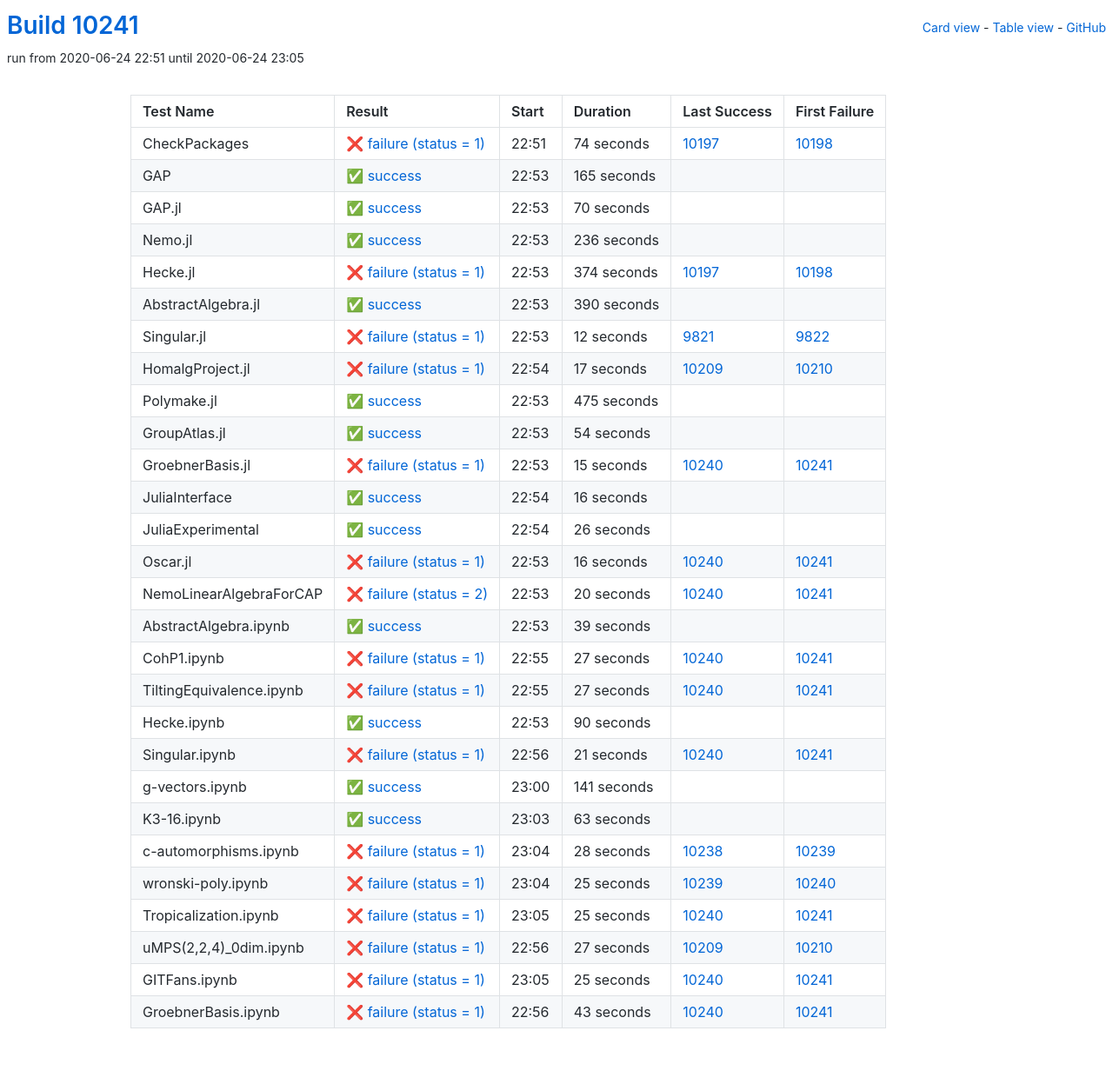
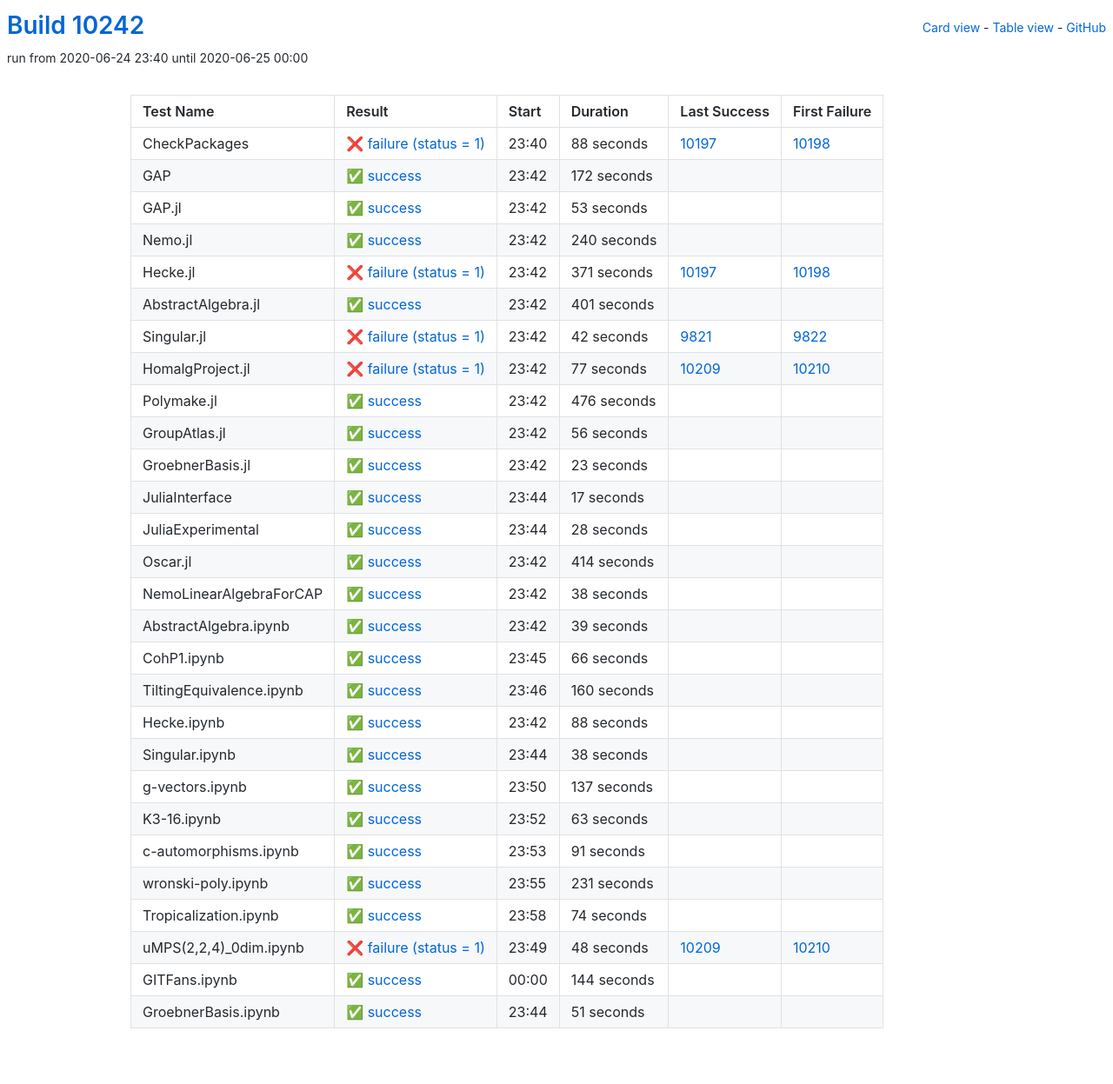
Before and after one commit to oscar-system/oscar-ci-status, a Jekyll site: the page built from table.html, in a window 1280 px wide. Shown: the whole page at 87% size. Built offline with Jekyll 4.4.1, drawn with Linux system fonts in a browser that asks for light colours.

Commit message:
Build #10242

```diff
--- a/_data/ci.yml
+++ b/_data/ci.yml
@@ -1,6 +1,6 @@
 ---
-build: 10241
-build_url: https://oscarci.mathematik.uni-kl.de/job/oscar/10241/
+build: 10242
+build_url: https://oscarci.mathematik.uni-kl.de/job/oscar/10242/
 job: oscar
 organization: oscar-system
 repo: oscar-ci-status
@@ -8,188 +8,188 @@
 tests:
 - name: CheckPackages
   id: checkpackages
-  log: https://oscarci.mathematik.uni-kl.de/job/oscar/10241/artifact/logs/build-10241/CheckPackages.log
-  start: 2020-06-24 22:51
+  log: https://oscarci.mathematik.uni-kl.de/job/oscar/10242/artifact/logs/build-10242/CheckPackages.log
+  start: 2020-06-24 23:40
   success: false
   exitcode: 1
   status: failure
-  duration: 74
+  duration: 88
   last_success: 10197
   last_success_url: https://oscarci.mathematik.uni-kl.de/job/oscar/10197/
   first_failure: 10198
   first_failure_url: https://oscarci.mathematik.uni-kl.de/job/oscar/10198/
 - name: GAP
   id: gap
-  log: https://oscarci.mathematik.uni-kl.de/job/oscar/10241/artifact/logs/build-10241/GAP.log
-  start: 2020-06-24 22:53
+  log: https://oscarci.mathematik.uni-kl.de/job/oscar/10242/artifact/logs/build-10242/GAP.log
+  start: 2020-06-24 23:42
   success: true
   exitcode: 0
   status: success
-  duration: 165
+  duration: 172
   last_success: false
   last_success_url:
   first_failure: false
   first_failure_url:
 - name: GAP.jl
   id: gap-jl
-  log: https://oscarci.mathematik.uni-kl.de/job/oscar/10241/artifact/logs/build-10241/GAP.jl.log
-  start: 2020-06-24 22:53
+  log: https://oscarci.mathematik.uni-kl.de/job/oscar/10242/artifact/logs/build-10242/GAP.jl.log
+  start: 2020-06-24 23:42
   success: true
   exitcode: 0
   status: success
-  duration: 70
+  duration: 53
   last_success: false
   last_success_url:
   first_failure: false
   first_failure_url:
 - name: Nemo.jl
   id: nemo-jl
-  log: https://oscarci.mathematik.uni-kl.de/job/oscar/10241/artifact/logs/build-10241/Nemo.jl.log
-  start: 2020-06-24 22:53
+  log: https://oscarci.mathematik.uni-kl.de/job/oscar/10242/artifact/logs/build-10242/Nemo.jl.log
+  start: 2020-06-24 23:42
   success: true
   exitcode: 0
   status: success
-  duration: 236
+  duration: 240
   last_success: false
   last_success_url:
   first_failure: false
   first_failure_url:
 - name: Hecke.jl
   id: hecke-jl
-  log: https://oscarci.mathematik.uni-kl.de/job/oscar/10241/artifact/logs/build-10241/Hecke.jl.log
-  start: 2020-06-24 22:53
+  log: https://oscarci.mathematik.uni-kl.de/job/oscar/10242/artifact/logs/build-10242/Hecke.jl.log
+  start: 2020-06-24 23:42
   success: false
   exitcode: 1
   status: failure
-  duration: 374
+  duration: 371
   last_success: 10197
   last_success_url: https://oscarci.mathematik.uni-kl.de/job/oscar/10197/
   first_failure: 10198
   first_failure_url: https://oscarci.mathematik.uni-kl.de/job/oscar/10198/
 - name: AbstractAlgebra.jl
   id: abstractalgebra-jl
-  log: https://oscarci.mathematik.uni-kl.de/job/oscar/10241/artifact/logs/build-10241/AbstractAlgebra.jl.log
-  start: 2020-06-24 22:53
+  log: https://oscarci.mathematik.uni-kl.de/job/oscar/10242/artifact/logs/build-10242/AbstractAlgebra.jl.log
+  start: 2020-06-24 23:42
   success: true
   exitcode: 0
   status: success
-  duration: 390
+  duration: 401
   last_success: false
   last_success_url:
   first_failure: false
   first_failure_url:
 - name: Singular.jl
   id: singular-jl
-  log: https://oscarci.mathematik.uni-kl.de/job/oscar/10241/artifact/logs/build-10241/Singular.jl.log
-  start: 2020-06-24 22:53
+  log: https://oscarci.mathematik.uni-kl.de/job/oscar/10242/artifact/logs/build-10242/Singular.jl.log
+  start: 2020-06-24 23:42
   success: false
   exitcode: 1
   status: failure
-  duration: 12
+  duration: 42
   last_success: 9821
   last_success_url: https://oscarci.mathematik.uni-kl.de/job/oscar/9821/
   first_failure: 9822
   first_failure_url: https://oscarci.mathematik.uni-kl.de/job/oscar/9822/
 - name: HomalgProject.jl
   id: homalgproject-jl
-  log: https://oscarci.mathematik.uni-kl.de/job/oscar/10241/artifact/logs/build-10241/HomalgProject.jl.log
-  start: 2020-06-24 22:54
+  log: https://oscarci.mathematik.uni-kl.de/job/oscar/10242/artifact/logs/build-10242/HomalgProject.jl.log
+  start: 2020-06-24 23:42
   success: false
   exitcode: 1
   status: failure
-  duration: 17
+  duration: 77
   last_success: 10209
   last_success_url: https://oscarci.mathematik.uni-kl.de/job/oscar/10209/
   first_failure: 10210
   first_failure_url: https://oscarci.mathematik.uni-kl.de/job/oscar/10210/
 - name: Polymake.jl
   id: polymake-jl
-  log: https://oscarci.mathematik.uni-kl.de/job/oscar/10241/artifact/logs/build-10241/Polymake.jl.log
-  start: 2020-06-24 22:53
+  log: https://oscarci.mathematik.uni-kl.de/job/oscar/10242/artifact/logs/build-10242/Polymake.jl.log
+  start: 2020-06-24 23:42
   success: true
   exitcode: 0
   status: success
-  duration: 475
+  duration: 476
   last_success: false
   last_success_url:
   first_failure: false
   first_failure_url:
 - name: GroupAtlas.jl
   id: groupatlas-jl
-  log: https://oscarci.mathematik.uni-kl.de/job/oscar/10241/artifact/logs/build-10241/GroupAtlas.jl.log
-  start: 2020-06-24 22:53
+  log: https://oscarci.mathematik.uni-kl.de/job/oscar/10242/artifact/logs/build-10242/GroupAtlas.jl.log
+  start: 2020-06-24 23:42
   success: true
   exitcode: 0
   status: success
-  duration: 54
+  duration: 56
   last_success: false
   last_success_url:
   first_failure: false
   first_failure_url:
 - name: GroebnerBasis.jl
   id: groebnerbasis-jl
-  log: https://oscarci.mathematik.uni-kl.de/job/oscar/10241/artifact/logs/build-10241/GroebnerBasis.jl.log
-  start: 2020-06-24 22:53
-  success: false
-  exitcode: 1
-  status: failure
-  duration: 15
-  last_success: 10240
-  last_success_url: https://oscarci.mathematik.uni-kl.de/job/oscar/10240/
-  first_failure: 10241
-  first_failure_url: https://oscarci.mathematik.uni-kl.de/job/oscar/10241/
-- name: JuliaInterface
-  id: juliainterface
-  log: https://oscarci.mathematik.uni-kl.de/job/oscar/10241/artifact/logs/build-10241/JuliaInterface.log
-  start: 2020-06-24 22:54
+  log: https://oscarci.mathematik.uni-kl.de/job/oscar/10242/artifact/logs/build-10242/GroebnerBasis.jl.log
+  start: 2020-06-24 23:42
   success: true
   exitcode: 0
   status: success
-  duration: 16
+  duration: 23
+  last_success: false
+  last_success_url:
+  first_failure: false
+  first_failure_url:
+- name: JuliaInterface
+  id: juliainterface
+  log: https://oscarci.mathematik.uni-kl.de/job/oscar/10242/artifact/logs/build-10242/JuliaInterface.log
+  start: 2020-06-24 23:44
+  success: true
+  exitcode: 0
+  status: success
+  duration: 17
   last_success: false
   last_success_url:
   first_failure: false
   first_failure_url:
 - name: JuliaExperimental
   id: juliaexperimental
-  log: https://oscarci.mathematik.uni-kl.de/job/oscar/10241/artifact/logs/build-10241/JuliaExperimental.log
-  start: 2020-06-24 22:54
+  log: https://oscarci.mathematik.uni-kl.de/job/oscar/10242/artifact/logs/build-10242/JuliaExperimental.log
+  start: 2020-06-24 23:44
   success: true
   exitcode: 0
   status: success
-  duration: 26
+  duration: 28
   last_success: false
   last_success_url:
   first_failure: false
   first_failure_url:
 - name: Oscar.jl
   id: oscar-jl
-  log: https://oscarci.mathematik.uni-kl.de/job/oscar/10241/artifact/logs/build-10241/Oscar.jl.log
-  start: 2020-06-24 22:53
-  success: false
-  exitcode: 1
-  status: failure
-  duration: 16
-  last_success: 10240
-  last_success_url: https://oscarci.mathematik.uni-kl.de/job/oscar/10240/
-  first_failure: 10241
-  first_failure_url: https://oscarci.mathematik.uni-kl.de/job/oscar/10241/
+  log: https://oscarci.mathematik.uni-kl.de/job/oscar/10242/artifact/logs/build-10242/Oscar.jl.log
+  start: 2020-06-24 23:42
+  success: true
+  exitcode: 0
+  status: success
+  duration: 414
+  last_success: false
+  last_success_url:
+  first_failure: false
+  first_failure_url:
 - name: NemoLinearAlgebraForCAP
   id: nemolinearalgebraforcap
-  log: https://oscarci.mathematik.uni-kl.de/job/oscar/10241/artifact/logs/build-10241/NemoLinearAlgebraForCAP.log
-  start: 2020-06-24 22:53
-  success: false
-  exitcode: 2
-  status: failure
-  duration: 20
-  last_success: 10240
-  last_success_url: https://oscarci.mathematik.uni-kl.de/job/oscar/10240/
-  first_failure: 10241
-  first_failure_url: https://oscarci.mathematik.uni-kl.de/job/oscar/10241/
+  log: https://oscarci.mathematik.uni-kl.de/job/oscar/10242/artifact/logs/build-10242/NemoLinearAlgebraForCAP.log
+  start: 2020-06-24 23:42
+  success: true
+  exitcode: 0
+  status: success
+  duration: 38
+  last_success: false
+  last_success_url:
+  first_failure: false
+  first_failure_url:
 - name: AbstractAlgebra.ipynb
   id: abstractalgebra-ipynb
-  log: https://oscarci.mathematik.uni-kl.de/job/oscar/10241/artifact/logs/build-10241/AbstractAlgebra.ipynb.log
-  start: 2020-06-24 22:53
+  log: https://oscarci.mathematik.uni-kl.de/job/oscar/10242/artifact/logs/build-10242/AbstractAlgebra.ipynb.log
+  start: 2020-06-24 23:42
   success: true
   exitcode: 0
   status: success
@@ -200,68 +200,68 @@
   first_failure_url:
 - name: CohP1.ipynb
   id: cohp1-ipynb
-  log: https://oscarci.mathematik.uni-kl.de/job/oscar/10241/artifact/logs/build-10241/CohP1.ipynb.log
-  start: 2020-06-24 22:55
-  success: false
-  exitcode: 1
-  status: failure
-  duration: 27
-  last_success: 10240
-  last_success_url: https://oscarci.mathematik.uni-kl.de/job/oscar/10240/
-  first_failure: 10241
-  first_failure_url: https://oscarci.mathematik.uni-kl.de/job/oscar/10241/
-- name: TiltingEquivalence.ipynb
-  id: tiltingequivalence-ipynb
-  log: https://oscarci.mathematik.uni-kl.de/job/oscar/10241/artifact/logs/build-10241/TiltingEquivalence.ipynb.log
-  start: 2020-06-24 22:55
-  success: false
-  exitcode: 1
-  status: failure
-  duration: 27
-  last_success: 10240
-  last_success_url: https://oscarci.mathematik.uni-kl.de/job/oscar/10240/
-  first_failure: 10241
-  first_failure_url: https://oscarci.mathematik.uni-kl.de/job/oscar/10241/
-- name: Hecke.ipynb
-  id: hecke-ipynb
-  log: https://oscarci.mathematik.uni-kl.de/job/oscar/10241/artifact/logs/build-10241/Hecke.ipynb.log
-  start: 2020-06-24 22:53
+  log: https://oscarci.mathematik.uni-kl.de/job/oscar/10242/artifact/logs/build-10242/CohP1.ipynb.log
+  start: 2020-06-24 23:45
   success: true
   exitcode: 0
   status: success
-  duration: 90
+  duration: 66
+  last_success: false
+  last_success_url:
+  first_failure: false
+  first_failure_url:
+- name: TiltingEquivalence.ipynb
+  id: tiltingequivalence-ipynb
+  log: https://oscarci.mathematik.uni-kl.de/job/oscar/10242/artifact/logs/build-10242/TiltingEquivalence.ipynb.log
+  start: 2020-06-24 23:46
+  success: true
+  exitcode: 0
+  status: success
+  duration: 160
+  last_success: false
+  last_success_url:
+  first_failure: false
+  first_failure_url:
+- name: Hecke.ipynb
+  id: hecke-ipynb
+  log: https://oscarci.mathematik.uni-kl.de/job/oscar/10242/artifact/logs/build-10242/Hecke.ipynb.log
+  start: 2020-06-24 23:42
+  success: true
+  exitcode: 0
+  status: success
+  duration: 88
   last_success: false
   last_success_url:
   first_failure: false
   first_failure_url:
 - name: Singular.ipynb
   id: singular-ipynb
-  log: https://oscarci.mathematik.uni-kl.de/job/oscar/10241/artifact/logs/build-10241/Singular.ipynb.log
-  start: 2020-06-24 22:56
-  success: false
-  exitcode: 1
-  status: failure
-  duration: 21
-  last_success: 10240
-  last_success_url: https://oscarci.mathematik.uni-kl.de/job/oscar/10240/
-  first_failure: 10241
-  first_failure_url: https://oscarci.mathematik.uni-kl.de/job/oscar/10241/
-- name: g-vectors.ipynb
-  id: g-vectors-ipynb
-  log: https://oscarci.mathematik.uni-kl.de/job/oscar/10241/artifact/logs/build-10241/g-vectors.ipynb.log
-  start: 2020-06-24 23:00
+  log: https://oscarci.mathematik.uni-kl.de/job/oscar/10242/artifact/logs/build-10242/Singular.ipynb.log
+  start: 2020-06-24 23:44
   success: true
   exitcode: 0
   status: success
-  duration: 141
+  duration: 38
+  last_success: false
+  last_success_url:
+  first_failure: false
+  first_failure_url:
+- name: g-vectors.ipynb
+  id: g-vectors-ipynb
+  log: https://oscarci.mathematik.uni-kl.de/job/oscar/10242/artifact/logs/build-10242/g-vectors.ipynb.log
+  start: 2020-06-24 23:50
+  success: true
+  exitcode: 0
+  status: success
+  duration: 137
   last_success: false
   last_success_url:
   first_failure: false
   first_failure_url:
 - name: K3-16.ipynb
   id: k3-16-ipynb
-  log: https://oscarci.mathematik.uni-kl.de/job/oscar/10241/artifact/logs/build-10241/K3-16.ipynb.log
-  start: 2020-06-24 23:03
+  log: https://oscarci.mathematik.uni-kl.de/job/oscar/10242/artifact/logs/build-10242/K3-16.ipynb.log
+  start: 2020-06-24 23:52
   success: true
   exitcode: 0
   status: success
@@ -272,73 +272,73 @@
   first_failure_url:
 - name: c-automorphisms.ipynb
   id: c-automorphisms-ipynb
-  log: https://oscarci.mathematik.uni-kl.de/job/oscar/10241/artifact/logs/build-10241/c-automorphisms.ipynb.log
-  start: 2020-06-24 23:04
+  log: https://oscarci.mathematik.uni-kl.de/job/oscar/10242/artifact/logs/build-10242/c-automorphisms.ipynb.log
+  start: 2020-06-24 23:53
+  success: true
+  exitcode: 0
+  status: success
+  duration: 91
+  last_success: false
+  last_success_url:
+  first_failure: false
+  first_failure_url:
+- name: wronski-poly.ipynb
+  id: wronski-poly-ipynb
+  log: https://oscarci.mathematik.uni-kl.de/job/oscar/10242/artifact/logs/build-10242/wronski-poly.ipynb.log
+  start: 2020-06-24 23:55
+  success: true
+  exitcode: 0
+  status: success
+  duration: 231
+  last_success: false
+  last_success_url:
+  first_failure: false
+  first_failure_url:
+- name: Tropicalization.ipynb
+  id: tropicalization-ipynb
+  log: https://oscarci.mathematik.uni-kl.de/job/oscar/10242/artifact/logs/build-10242/Tropicalization.ipynb.log
+  start: 2020-06-24 23:58
+  success: true
+  exitcode: 0
+  status: success
+  duration: 74
+  last_success: false
+  last_success_url:
+  first_failure: false
+  first_failure_url:
+- name: uMPS(2,2,4)_0dim.ipynb
+  id: umps-2-2-4-0dim-ipynb
+  log: https://oscarci.mathematik.uni-kl.de/job/oscar/10242/artifact/logs/build-10242/uMPS-2-2-4-_0dim.ipynb.log
+  start: 2020-06-24 23:49
   success: false
   exitcode: 1
   status: failure
-  duration: 28
-  last_success: 10238
-  last_success_url: https://oscarci.mathematik.uni-kl.de/job/oscar/10238/
-  first_failure: 10239
-  first_failure_url: https://oscarci.mathematik.uni-kl.de/job/oscar/10239/
-- name: wronski-poly.ipynb
-  id: wronski-poly-ipynb
-  log: https://oscarci.mathematik.uni-kl.de/job/oscar/10241/artifact/logs/build-10241/wronski-poly.ipynb.log
-  start: 2020-06-24 23:04
-  success: false
-  exitcode: 1
-  status: failure
-  duration: 25
-  last_success: 10239
-  last_success_url: https://oscarci.mathematik.uni-kl.de/job/oscar/10239/
-  first_failure: 10240
-  first_failure_url: https://oscarci.mathematik.uni-kl.de/job/oscar/10240/
-- name: Tropicalization.ipynb
-  id: tropicalization-ipynb
-  log: https://oscarci.mathematik.uni-kl.de/job/oscar/10241/artifact/logs/build-10241/Tropicalization.ipynb.log
-  start: 2020-06-24 23:05
-  success: false
-  exitcode: 1
-  status: failure
-  duration: 25
-  last_success: 10240
-  last_success_url: https://oscarci.mathematik.uni-kl.de/job/oscar/10240/
-  first_failure: 10241
-  first_failure_url: https://oscarci.mathematik.uni-kl.de/job/oscar/10241/
-- name: uMPS(2,2,4)_0dim.ipynb
-  id: umps-2-2-4-0dim-ipynb
-  log: https://oscarci.mathematik.uni-kl.de/job/oscar/10241/artifact/logs/build-10241/uMPS-2-2-4-_0dim.ipynb.log
-  start: 2020-06-24 22:56
-  success: false
-  exitcode: 1
-  status: failure
-  duration: 27
+  duration: 48
   last_success: 10209
   last_success_url: https://oscarci.mathematik.uni-kl.de/job/oscar/10209/
   first_failure: 10210
   first_failure_url: https://oscarci.mathematik.uni-kl.de/job/oscar/10210/
 - name: GITFans.ipynb
   id: gitfans-ipynb
-  log: https://oscarci.mathematik.uni-kl.de/job/oscar/10241/artifact/logs/build-10241/GITFans.ipynb.log
-  start: 2020-06-24 23:05
-  success: false
-  exitcode: 1
-  status: failure
-  duration: 25
-  last_success: 10240
-  last_success_url: https://oscarci.mathematik.uni-kl.de/job/oscar/10240/
-  first_failure: 10241
-  first_failure_url: https://oscarci.mathematik.uni-kl.de/job/oscar/10241/
+  log: https://oscarci.mathematik.uni-kl.de/job/oscar/10242/artifact/logs/build-10242/GITFans.ipynb.log
+  start: 2020-06-25 00:00
+  success: true
+  exitcode: 0
+  status: success
+  duration: 144
+  last_success: false
+  last_success_url:
+  first_failure: false
+  first_failure_url:
 - name: GroebnerBasis.ipynb
   id: groebnerbasis-ipynb
-  log: https://oscarci.mathematik.uni-kl.de/job/oscar/10241/artifact/logs/build-10241/GroebnerBasis.ipynb.log
-  start: 2020-06-24 22:56
-  success: false
-  exitcode: 1
-  status: failure
-  duration: 43
-  last_success: 10240
-  last_success_url: https://oscarci.mathematik.uni-kl.de/job/oscar/10240/
-  first_failure: 10241
-  first_failure_url: https://oscarci.mathematik.uni-kl.de/job/oscar/10241/
+  log: https://oscarci.mathematik.uni-kl.de/job/oscar/10242/artifact/logs/build-10242/GroebnerBasis.ipynb.log
+  start: 2020-06-24 23:44
+  success: true
+  exitcode: 0
+  status: success
+  duration: 51
+  last_success: false
+  last_success_url:
+  first_failure: false
+  first_failure_url:
```
Also changed, not shown: README.md.
